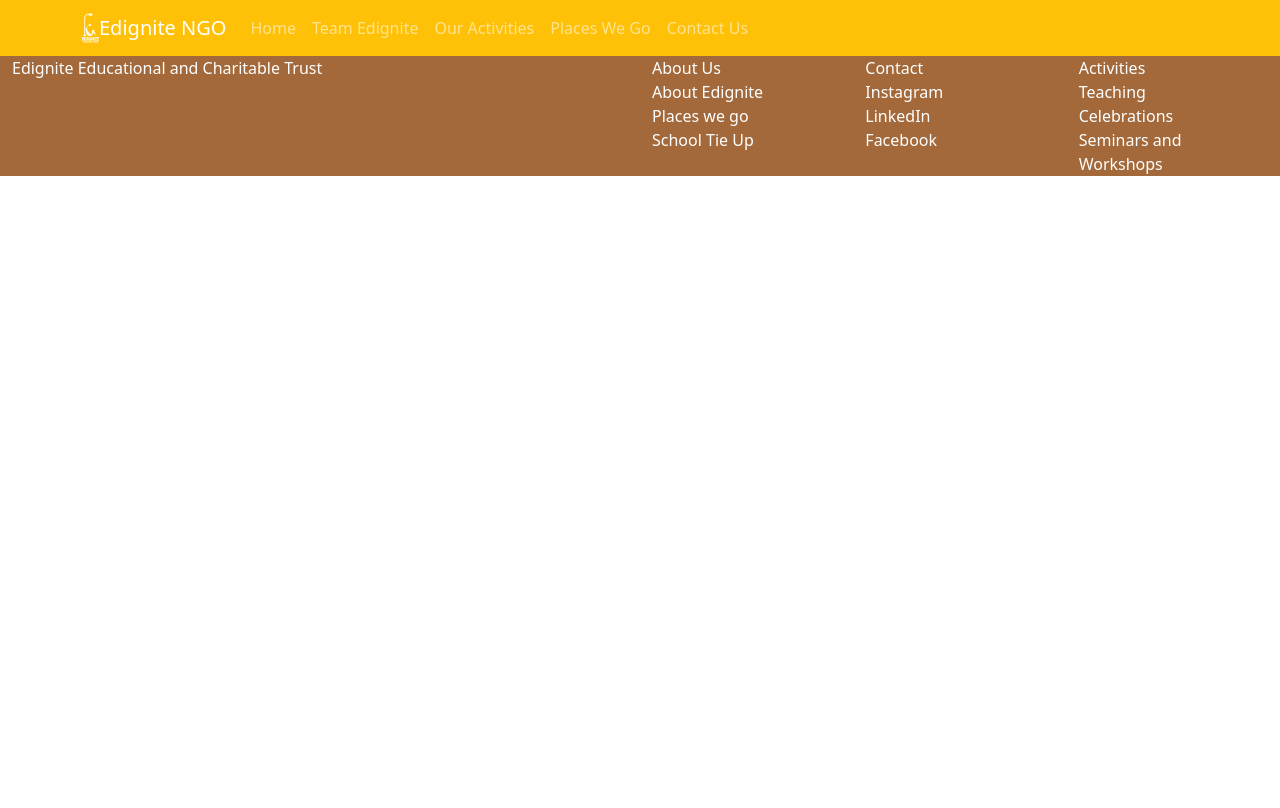
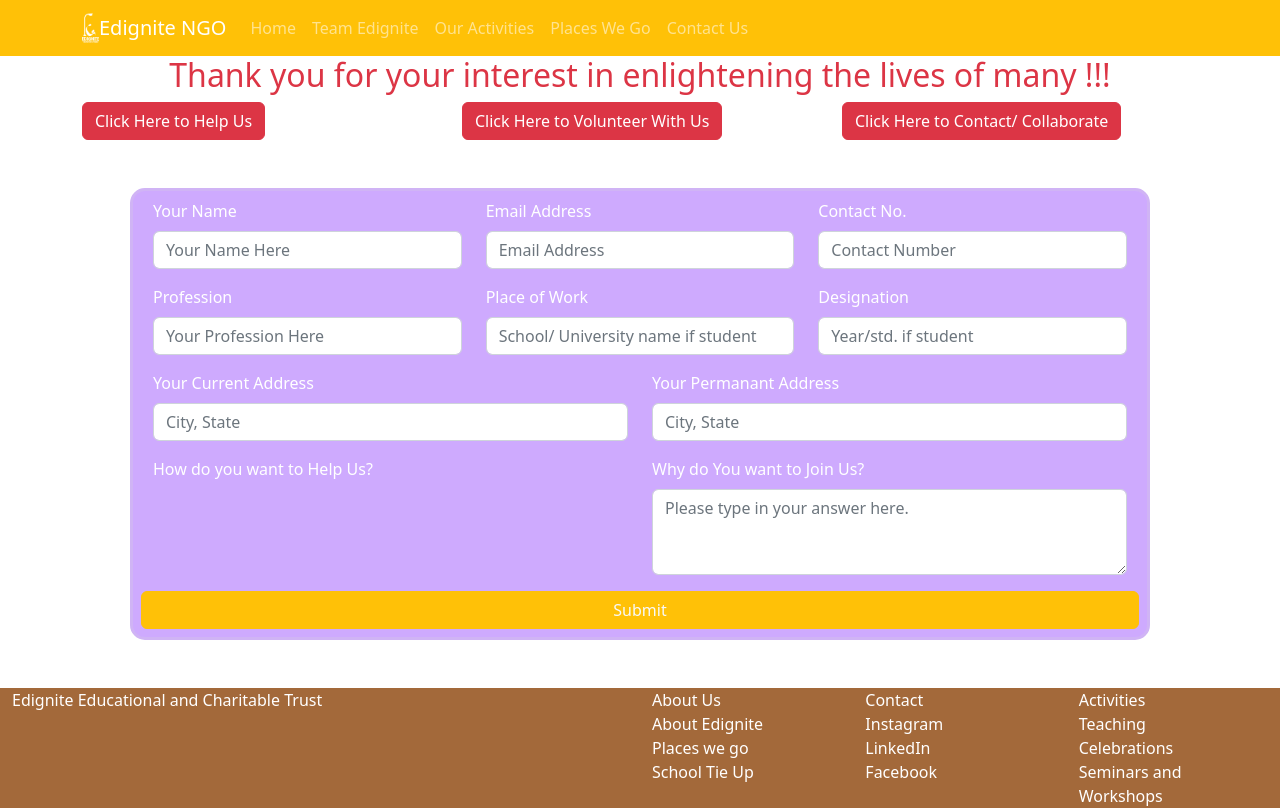
Before and after one commit to vermaprince123/edigniteNGOWebsite, a React (Create React App) app in the folder frontend/: page /contact/volunteer in a window 1280 px wide. Built offline with nearby package versions, Linux system fonts and the light colour scheme.

Commit message:
formsUpdated

```diff
--- a/frontend/src/App.js
+++ b/frontend/src/App.js
@@ -53,7 +53,7 @@
         <Route exact path="/" element={<Homepage />} />
         <Route  exact path="/places" element={<Places />} />
         <Route exact path="/team" element={<Team />} />
-        <Route exact path="/contact" element={<Contact />} />
+        <Route exact path="/contact/*" element={<Contact />} />
        <Route exact path="/home" element={<div>Home</div>}/>
        <Route exact path="/link" element={<div>Link</div>}/>
 
--- /dev/null
+++ b/frontend/src/Components/Contact/contForm.css
@@ -0,0 +1,21 @@
+.cnt-fm-cont{
+    background-color: rgb(206, 170, 254);
+    border: rgb(208, 180, 245) solid;
+    border-radius: 15px;
+    color: white;
+}
+
+.cnt-fm-img{
+    width: 100%;
+    height: 100%;
+    overflow: fill;
+    border: rgb(206, 170, 254) solid 0.5px;
+    border-radius: 10px;
+}
+
+
+@media (max-width: 765px) {
+    .cnt-fm-img{
+        display: none;
+    }
+}
--- a/frontend/src/Components/Contact/contForm.js
+++ b/frontend/src/Components/Contact/contForm.js
@@ -1,29 +1,43 @@
 import React from "react";
-import { Container, Row, Col } from "react-bootstrap";
+import { Container, Row, Col, Form, Button } from "react-bootstrap";
+import './contForm.css';
+import contFormImg from './Images/contFormImg.png'
 
-function contForm() {
+function ContForm() {
     return (
         <>
             <Container>
-                <Row>
-                    <Col>
+                <Row className="cnt-fm-cont mx-5 my-5 p-2">
+                    <Col md={6} sm={12}>
                         <Form>
+                            <Form.Group className="mb-3" controlId="formBasicName">
+                                <Form.Label>Your Name</Form.Label>
+                                <Form.Control type="name" placeholder="Your Name Here" />
+                            </Form.Group>
+
                             <Form.Group className="mb-3" controlId="formBasicEmail">
-                                <Form.Label>Email address</Form.Label>
-                                <Form.Control type="email" placeholder="Enter email" />
-                                <Form.Text className="text-muted">
-                                    We'll never share your email with anyone else.
-                                </Form.Text>
+                                <Form.Label>Email Address</Form.Label>
+                                <Form.Control type="email" placeholder="Email Address" />
+                            </Form.Group>
+
+                            <Form.Group className="mb-3" controlId="formBasicContact">
+                                <Form.Label>Contact No.</Form.Label>
+                                <Form.Control type="number" placeholder="Contact Number" />
                             </Form.Group>
 
                             <Form.Group className="mb-3" controlId="formBasicPassword">
-                                <Form.Label>Password</Form.Label>
-                                <Form.Control type="password" placeholder="Password" />
+                                <Form.Label>Message</Form.Label>
+                                <Form.Control
+                                as="textarea" rows={3} placeholder="Please type in any message/ collaboration detials that you want to share"/>
                             </Form.Group>
-                            <Button variant="primary" type="submit">
+                            <Button variant="warning" type="submit" className="text-light">
                                 Submit
                             </Button>
                         </Form>
+                    </Col>
+                    <Col md={6} sm={0}>
+                        <img className="cnt-fm-img"
+                        src = {contFormImg}/>
                     </Col>
                 </Row>
             </Container>
@@ -31,4 +45,4 @@
     );
 }
 
-export default contForm;
+export default ContForm;
--- a/frontend/src/Components/Contact/contact.js
+++ b/frontend/src/Components/Contact/contact.js
@@ -1,9 +1,36 @@
-import React from "react";
+import React from 'react';
+import { Row, Col, Container } from 'react-bootstrap';
+import { Routes, Route, Link} from 'react-router-dom';
+import ContForm from './contForm'
+import HelpForm from './helpForm'
+import VolForm from './volForm'
 
 function Contact(){
     return(
         <>
-        <h2>Thank you for your interest in enlightening the lives of many !!!</h2>
+        <h2 className="text-center text-danger">Thank you for your interest in enlightening the lives of many !!!</h2>
+        <Container>
+        <Row>
+            <Col md={4}>
+                <Link to="/contact/help" className="btn btn-danger"> Click Here to Help Us</Link>
+            </Col>
+            <Col md={4}>
+            <Link to="/contact/volunteer" className="btn btn-danger"> Click Here to Volunteer With Us</Link>
+            </Col>
+            <Col md={4}>
+            <Link to="/contact" className="btn btn-danger"> Click Here to Contact/ Collaborate</Link>
+            </Col>
+        </Row>
+        </Container>
+
+        <Routes>
+        <Route path="/" element={<ContForm />}/>
+            <Route path="help/" element={<HelpForm />}/>
+            <Route path="volunteer/" element = {<VolForm />}/>
+        </Routes>
+
+
+
         </>
     )
 }
--- a/frontend/src/Components/Contact/helpForm.js
+++ b/frontend/src/Components/Contact/helpForm.js
@@ -0,0 +1,51 @@
+import React from "react";
+import { Container, Row, Col, Form, Button } from "react-bootstrap";
+import './contForm.css';
+import contFormImg from './Images/contFormImg.png'
+
+function HelpForm() {
+    return (
+        <>
+            <Container>
+                <Row className="cnt-fm-cont mx-5 my-5 p-2">
+                    <Col md={6} sm={12}>
+                        <Form>
+                            <Form.Group className="mb-3" controlId="formBasicName">
+                                <Form.Label>Your Name</Form.Label>
+                                <Form.Control type="name" placeholder="Your Name Here" />
+                            </Form.Group>
+
+                            <Form.Group className="mb-3" controlId="formBasicEmail">
+                                <Form.Label>Email Address</Form.Label>
+                                <Form.Control type="email" placeholder="Email Address" />
+                            </Form.Group>
+
+                            <Form.Group className="mb-3" controlId="formBasicContact">
+                                <Form.Label>Contact No.</Form.Label>
+                                <Form.Control type="number" placeholder="Contact Number" />
+                            </Form.Group>
+
+                            <Form.Group className="mb-3" controlId="formBasicPassword">
+                                <Form.Label>How Do you want to help us?</Form.Label>
+                                <Form.Select>
+                                    <option>Donation - Except Money</option>
+                                    <option>Internship/ Volunteering</option>
+                                    <option>Other</option>
+                                </Form.Select>
+                            </Form.Group>
+                            <Button variant="warning" type="submit" className="text-light">
+                                Submit
+                            </Button>
+                        </Form>
+                    </Col>
+                    <Col md={6} sm={0}>
+                        <img className="cnt-fm-img"
+                        src = {contFormImg}/>
+                    </Col>
+                </Row>
+            </Container>
+        </>
+    );
+}
+
+export default HelpForm;
--- a/frontend/src/Components/Contact/volForm.js
+++ b/frontend/src/Components/Contact/volForm.js
@@ -0,0 +1,92 @@
+import React from "react";
+import { Container, Row, Col, Form, Button } from "react-bootstrap";
+import './contForm.css';
+
+function VolForm() {
+    return (
+        <>
+            <Container>
+                <Row className="cnt-fm-cont mx-5 my-5 p-2">
+                        <Form>
+                            <Row>
+                            <Col md={4}>
+                            <Form.Group className="mb-3" controlId="formBasicName">
+                                <Form.Label>Your Name</Form.Label>
+                                <Form.Control type="name" placeholder="Your Name Here" />
+                            </Form.Group>
+                            </Col>
+
+                            <Col md={4}>
+                            <Form.Group className="mb-3" controlId="formBasicEmail">
+                                <Form.Label>Email Address</Form.Label>
+                                <Form.Control type="email" placeholder="Email Address" />
+                            </Form.Group>
+                            </Col>
+
+                            <Col md={4}>
+                            <Form.Group className="mb-3" controlId="formBasicContact">
+                                <Form.Label>Contact No.</Form.Label>
+                                <Form.Control type="number" placeholder="Contact Number" />
+                            </Form.Group>
+                            </Col>
+
+                            <Col md={4}>
+                            <Form.Group className="mb-3" controlId="formBasicProf">
+                                <Form.Label>Profession</Form.Label>
+                                <Form.Control type="text" placeholder="Your Profession Here" />
+                            </Form.Group>
+                            </Col>
+
+                            <Col md={4}>
+                            <Form.Group className="mb-3" controlId="formBasicWork">
+                                <Form.Label>Place of Work</Form.Label>
+                                <Form.Control type="text" placeholder="School/ University name if student" />
+                            </Form.Group>
+                            </Col>
+
+                            <Col md={4}>
+                            <Form.Group className="mb-3" controlId="formBasicProf">
+                                <Form.Label>Designation</Form.Label>
+                                <Form.Control type="text" placeholder="Year/std. if student" />
+                            </Form.Group>
+                            </Col>
+
+                            <Col md={6}>
+                            <Form.Group className="mb-3" controlId="formBasicProf">
+                                <Form.Label>Your Current Address</Form.Label>
+                                <Form.Control type="text" placeholder="City, State" />
+                            </Form.Group>
+                            </Col>
+
+                            <Col md={6}>
+                            <Form.Group className="mb-3" controlId="formBasicProf">
+                                <Form.Label>Your Permanant Address</Form.Label>
+                                <Form.Control type="text" placeholder="City, State" />
+                            </Form.Group>
+                            </Col>
+
+                            <Col md={6}>
+                            <Form.Label>How do you want to Help Us?</Form.Label>
+
+                            </Col>
+
+                            <Col md={6}>
+                            <Form.Group className="mb-3" controlId="formBasicWhyJoinUs">
+                                <Form.Label>Why do You want to Join Us?</Form.Label>
+                                <Form.Control
+                                as="textarea" rows={3} placeholder="Please type in your answer here."/>
+                            </Form.Group>
+                            </Col>
+
+                            <Button variant="warning" type="submit" className="text-light">
+                                Submit
+                            </Button>
+                            </Row>
+                        </Form>
+                </Row>
+            </Container>
+        </>
+    );
+}
+
+export default VolForm;
--- a/frontend/src/Components/Homepage/homepage.js
+++ b/frontend/src/Components/Homepage/homepage.js
@@ -1,6 +1,7 @@
 import React from "react";
 import { Carousel, Button, Container, Row, Col, Card } from 'react-bootstrap';
 import { PencilSquare, Building, PersonHearts, Box2Heart, CardChecklist, FileEarmarkEasel} from 'react-bootstrap-icons'
+import { Link } from "react-router-dom";
 import 'bootstrap-icons/font/bootstrap-icons.css';
 import './homepage.css'
 import donate from './Images/donate.png';
@@ -21,7 +22,7 @@
                     />
                     <Carousel.Caption className="hp-csl-cptn">
                         <h3>Taught over 300 kids till date</h3>
-                        <Button variant="danger">Click here to help us</Button>
+                        <Link className="btn btn-danger" to="/contact/help">Click here to help us</Link>
                     </Carousel.Caption>
                 </Carousel.Item>
                 <Carousel.Item>
@@ -33,7 +34,7 @@
 
                     <Carousel.Caption className="hp-csl-cptn">
                         <h3>Active over 15 centres in Surat, Haryana, Rajkot, Rajasthan</h3>
-                        <Button variant="danger">Click here to volunteer with us.</Button>
+                        <Link className="btn btn-danger" to="/contact/volunteer">Click here to volunteer with us.</Link>
                     </Carousel.Caption>
                 </Carousel.Item>
                 <Carousel.Item>
@@ -45,9 +46,7 @@
 
                     <Carousel.Caption className="hp-csl-cptn">
                         <h3>Awareness Sessions, Workshops, Celebrations, round the year</h3>
-                        <Button variant="danger" className="font-weight-bold">
-                            Click here to collaborate with us.
-                        </Button>
+                        <Link className="btn btn-danger" to="/contact">Click here to collaborate with us</Link>
                     </Carousel.Caption>
                 </Carousel.Item>
             </Carousel>
```
Also changed, not shown: 1 other file (tests, documents, lock files or other folders).
